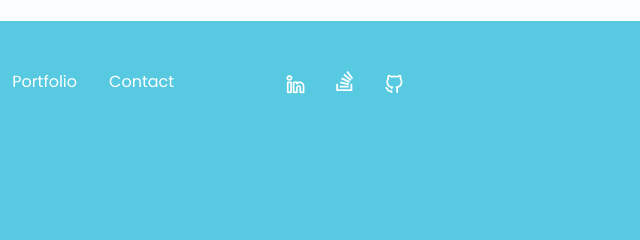
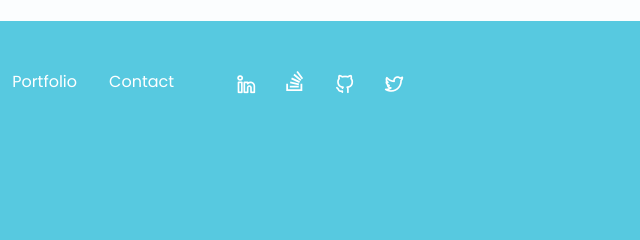
Before and after one commit to BalloIbrahima/balloibrahima.github.io, a plain HTML site: page index.html in a window 1280 px wide. Shown: the part 4216-4456 px from the top of the page, 596-1236 px from the left. Drawn offline with nearby package versions, Linux system fonts and the light colour scheme.

Commit message:
add teitter limk

```diff
--- a/index.html
+++ b/index.html
@@ -771,9 +771,9 @@
                         <!-- <a href="http://instagram.com" target="_blank" class="footer__social">
                             <i class="uil uil-instagram"></i>
                         </a> -->
-                        <!-- <a href="http://twitter.com/" target="_blank" class="footer__social">
+                        <a href="https://twitter.com/BalloIbrahima01" target="_blank" class="footer__social">
                             <i class="uil uil-twitter-alt"></i>
-                        </a> -->
+                        </a>
                     </div>
                 </div>
 
```
Also changed, not shown: 1 other file.
